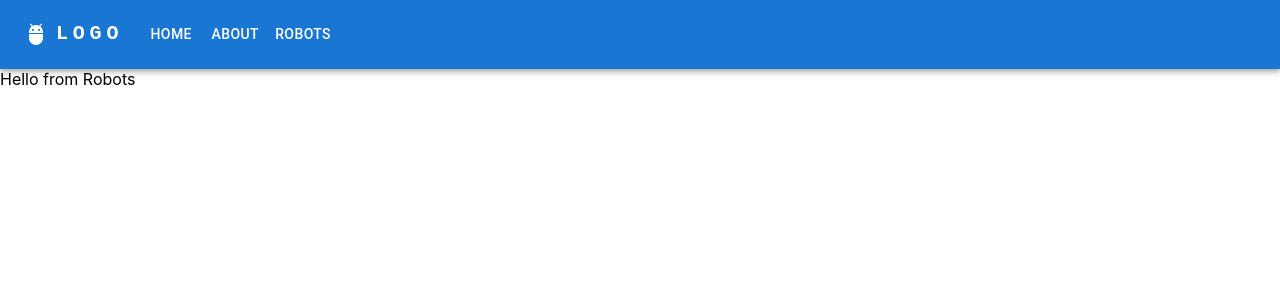
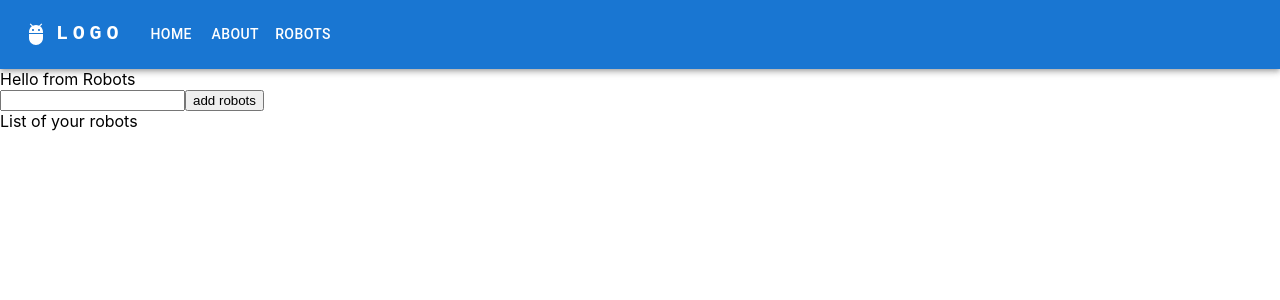
Before and after one commit to mhanif23/simple-web, a React (Create React App) app: page /robots in a window 1280 px wide. Shown: the top 300 px of the page. Built offline with nearby package versions, Linux system fonts and the light colour scheme.

Commit message:
add use state example

```diff
--- a/src/pages/Robots.jsx
+++ b/src/pages/Robots.jsx
@@ -1,11 +1,32 @@
 import * as React from 'react';
+import { useState } from "react";
 import ResponsiveAppBar from '../components/NavBar'
 
 const Robots = () => {
+  const [robot, setRobots] = useState([])
+  const [newRobots, setNewRobots] = useState("")
+
+  const handleChange = (event) => {
+    setNewRobots(event.target.value)
+  }
+
+  const updateRobots = () => {
+    const newRobot = [...robot, newRobots];
+    setRobots(newRobot)
+  }
   return (
     <>
       <ResponsiveAppBar></ResponsiveAppBar>
       <div> Hello from Robots</div>
+      <input onChange={handleChange}></input>
+      <button onClick={updateRobots}>add robots</button>
+
+      <div>List of your robots</div>
+      <div>
+        {robot.map((val) => {
+          return <h3>{val}</h3>
+        })}
+      </div>
     </>
   );
 };
```
